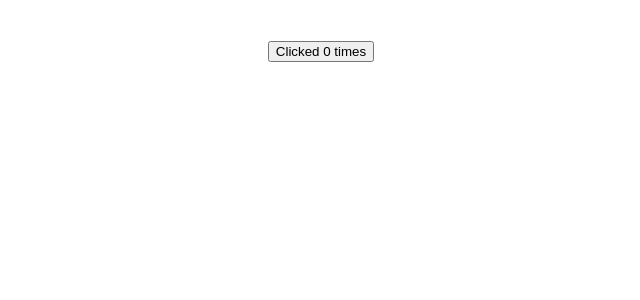
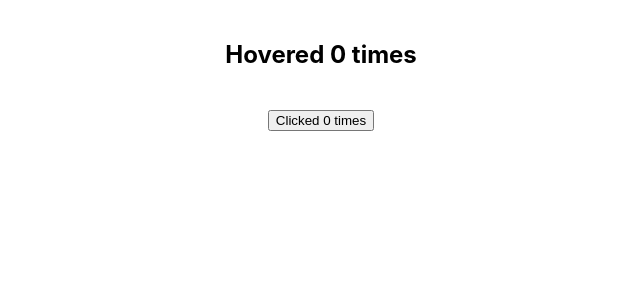
Before and after one commit to Elbie-em/React-Recap, a React (Create React App) app: page / in a window 1280 px wide. Shown: the top 300 px of the page, without its empty margins (319-959 px from the left). Built offline with nearby package versions, Linux system fonts and the light colour scheme.

Commit message:
Import HoverCounter component and render in App.js

```diff
--- a/src/App.js
+++ b/src/App.js
@@ -1,11 +1,13 @@
 import './App.css';
 import UserGreeting from './components/UserGreeting'
 import ClickCounter from './components/ClickCounter'
+import HoverCounter from './components/HoverCount';
 
 const App = () => {
   return (
     <div className="App">
       <br />
+      <HoverCounter />
       <br />
       <ClickCounter />
       <br />
```
